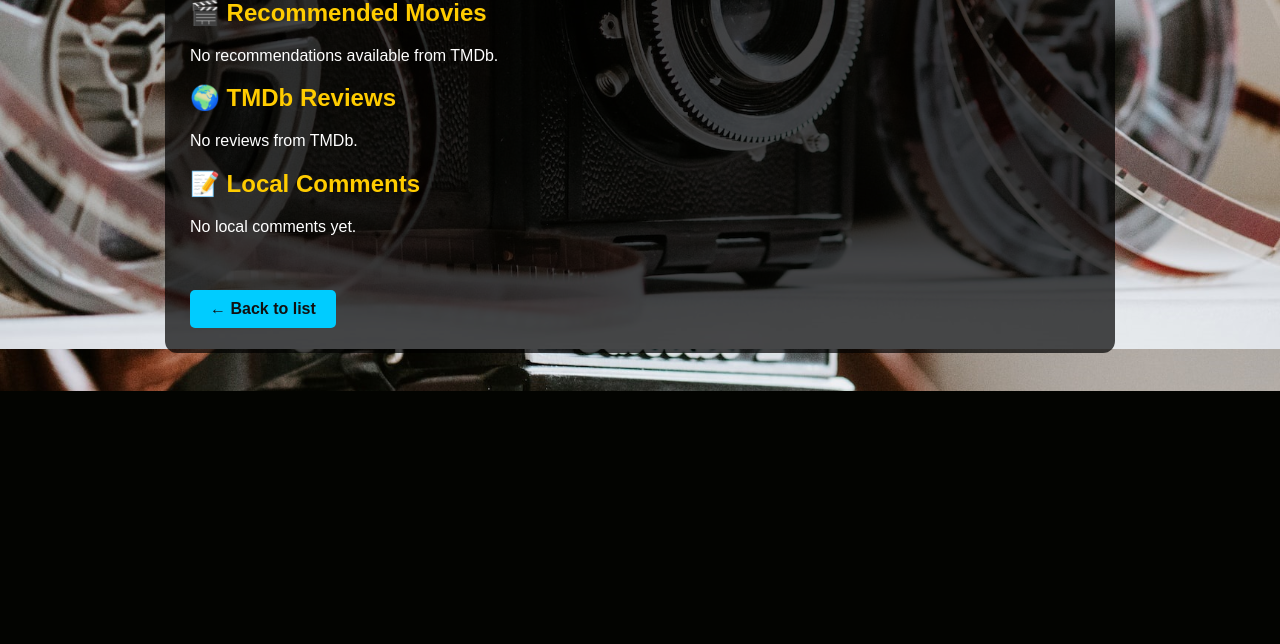
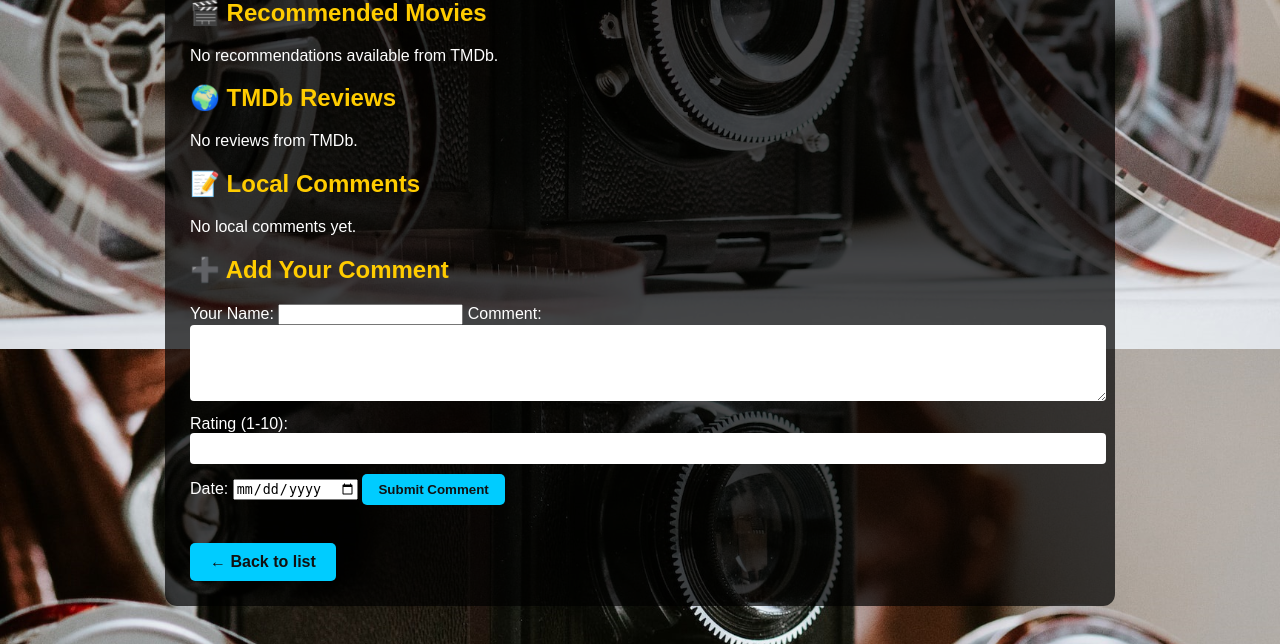
Before and after one commit to sichensong-99/Movie_Recommendation_System, a Flask app: template templates/detail.html in a window 1280 px wide. Shown: the part 451-1095 px from the top of the page. Before the commit the page ends 842 px from the top, so only its background shows below. Run offline with Flask 3, Linux system fonts and the light colour scheme; the template is opened without the code that fills it, so the values that code supplies are empty.

Commit message:
Update detail.html

```diff
--- a/templates/detail.html
+++ b/templates/detail.html
@@ -187,7 +187,24 @@
     {% else %}
         <p>No local comments yet.</p>
     {% endif %}
+    <h2>➕ Add Your Comment</h2>
+    <form action="{{ url_for('action') }}" method="post">
+        <input type="hidden" name="movie_id" value="{{ movie.id }}">
 
+        <label for="name">Your Name:</label>
+        <input type="text" name="name" required>
+
+        <label for="comment">Comment:</label>
+        <textarea name="comment" rows="4" required></textarea>
+
+        <label for="rate">Rating (1-10):</label>
+        <input type="number" name="rate" min="1" max="10" required>
+
+        <label for="date">Date:</label>
+        <input type="date" name="date" required>
+
+        <button type="submit">Submit Comment</button>
+    </form>
     <br><a href="/list" class="back-button">← Back to list</a>
 </div>
 </body>
```
